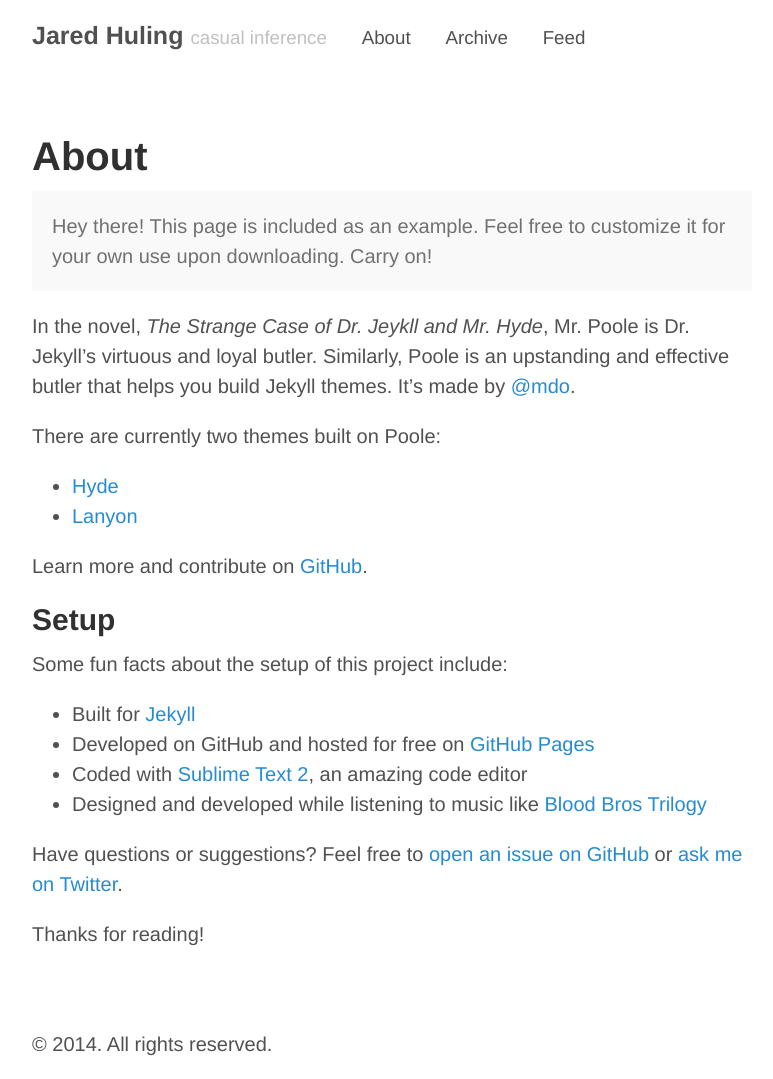
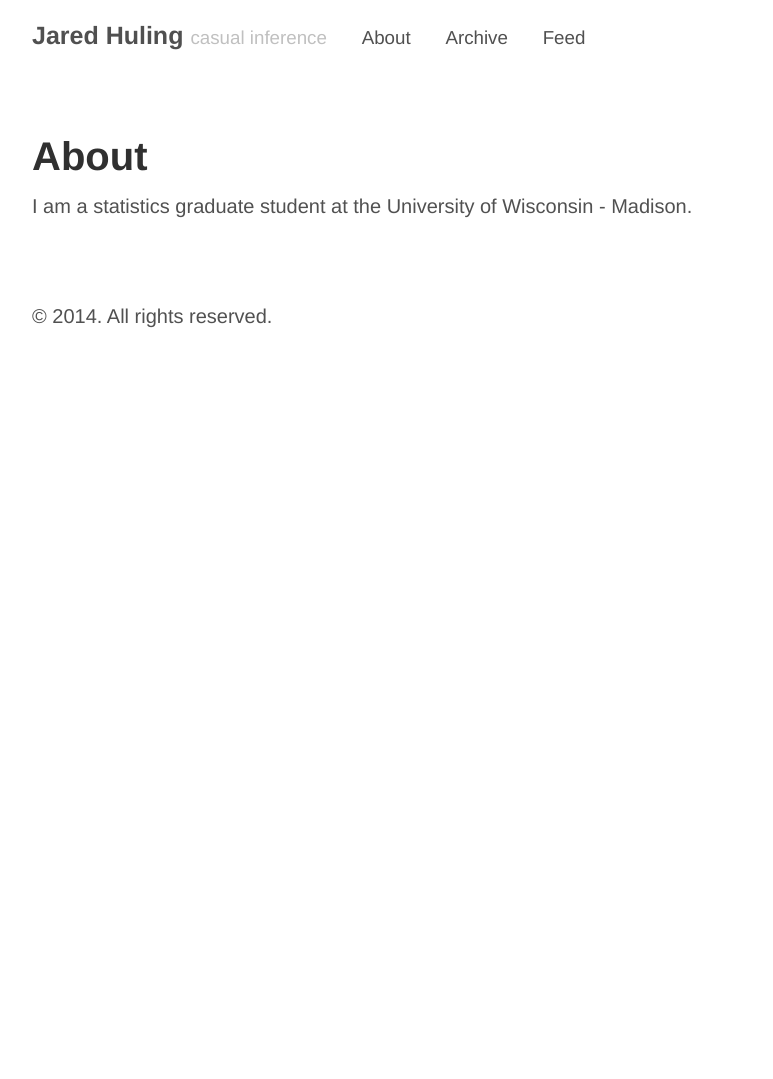
Before and after one commit to jaredhuling/jaredhuling.github.io, a Jekyll site: the page built from about.md, in a window 1280 px wide. Shown: the whole page, without its empty margins (248-1021 px from the left). Built offline with Jekyll 4.4.1, drawn with Linux system fonts in a browser that asks for light colours; Markdown is read by kramdown in place of the engine named in the settings; after the commit the page ends 900 px from its top, so only the background shows below that.

Commit message:
about change

```diff
--- a/about.md
+++ b/about.md
@@ -3,9 +3,19 @@ layout: page
 title: About
 ---
 
+
+
+I am a statistics graduate student at the University of Wisconsin - Madison.
+
+
+
+
+
+<!---
 <p class="message">
   Hey there! This page is included as an example. Feel free to customize it for your own use upon downloading. Carry on!
 </p>
+
 
 In the novel, *The Strange Case of Dr. Jeykll and Mr. Hyde*, Mr. Poole is Dr. Jekyll's virtuous and loyal butler. Similarly, Poole is an upstanding and effective butler that helps you build Jekyll themes. It's made by [@mdo](https://twitter.com/mdo).
 
@@ -28,3 +38,4 @@ Some fun facts about the setup of this project include:
 Have questions or suggestions? Feel free to [open an issue on GitHub](https://github.com/poole/issues/new) or [ask me on Twitter](https://twitter.com/mdo).
 
 Thanks for reading!
+-->
```
